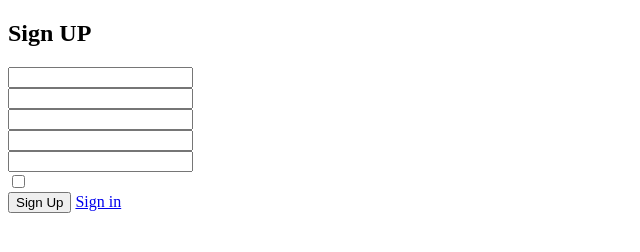
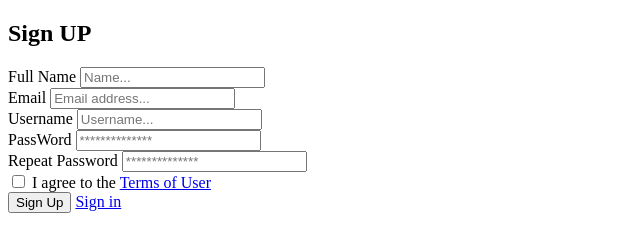
Before and after one commit to Ali-MHoseini/SignUp__Page, a plain HTML site: page index.html in a window 1280 px wide. Shown: the whole page, without its empty margins (0-640 px from the left). Drawn offline with Linux system fonts and the light colour scheme.

Commit message:
Create PlaceHolder and set Label

```diff
--- a/index.html
+++ b/index.html
@@ -19,33 +19,33 @@
             <form>
                 <!-- This Box is For for Name & LastName -->
                 <div class="fullName__box">
-                    <label for="fullName"></label>
-                    <input type="text" name="fullName" id="fullName">
+                    <label for="fullName">Full Name</label>
+                    <input type="text" name="fullName" id="fullName" placeholder="Name...">
                 </div>
                 <!-- This Box is For for userEmail -->
                 <div class="email__box">
-                    <label for="userEmail"></label>
-                    <input type="text" name="userEmail" id="userEmail">
+                    <label for="userEmail">Email</label>
+                    <input type="text" name="userEmail" id="userEmail" placeholder="Email address...">
                 </div>
                 <!-- This Box is For for userName -->
                 <div class="uesrName_box">
-                    <label for="userName"></label>
-                    <input type="text" name="userName" id="userName">
+                    <label for="userName">Username</label>
+                    <input type="text" name="userName" id="userName" placeholder="Username...">
                 </div>
                 <!-- This Box is For for Pass -->
                 <div class="password__box">
-                    <label for="password"></label>
-                    <input type="text" name="password" id="password">
+                    <label for="password">PassWord</label>
+                    <input type="text" name="password" id="password" placeholder="**************">
                 </div>
                 <!-- This Box is For Repeat Pass -->
                 <div class="RepPass__box">
-                    <label for="RepPass"></label>
-                    <input type="text" name="RepPass" id="RepPass">
+                    <label for="RepPass">Repeat Password</label>
+                    <input type="text" name="RepPass" id="RepPass" placeholder="**************">
                 </div>
                 <!-- This Box is For for Terms -->
                 <div class="useTrerms">
                     <input type="checkbox" name="userTerms" id="userTerms">
-                    <label for="userTerms"></label>
+                    <label for="userTerms">I agree to the <a href="#">Terms of User</a></label>
                 </div>
                 <!-- This Box is For for SignUp & Sign In -->
                 <div class="signUp__box">
```
